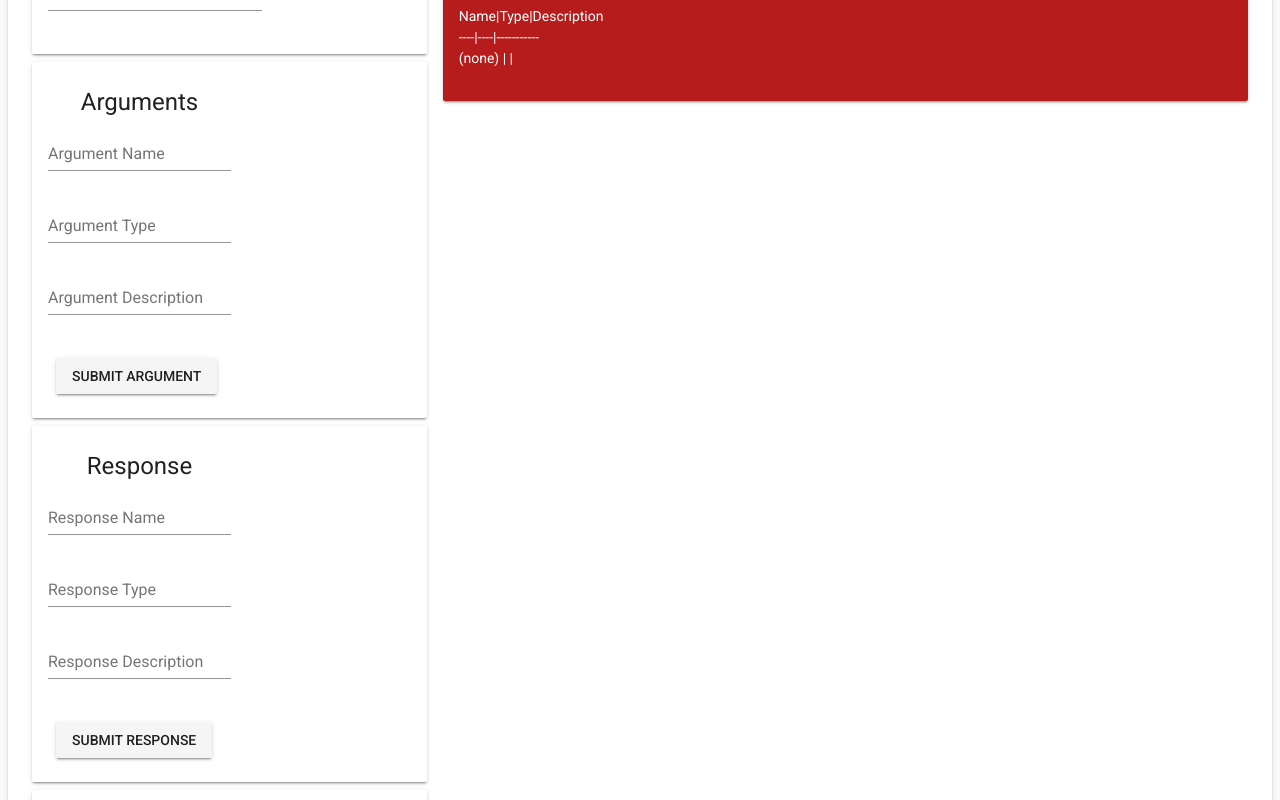
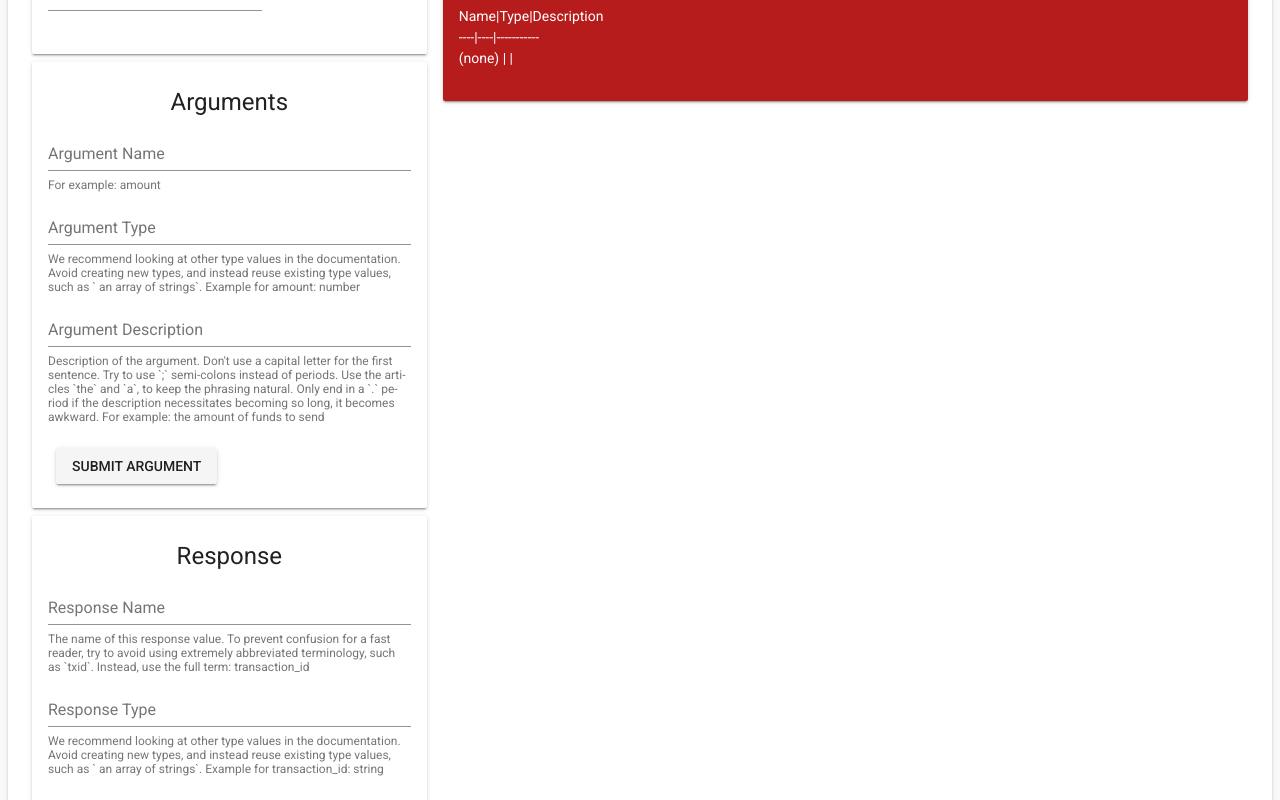
Before and after one commit to blue-santa/kmd-dev-tools, a Vue app in the folder doc-format-machine/: page / in a window 1280 px wide. Shown: the part 780-1580 px from the top of the page. Built offline with nearby package versions, Linux system fonts and the light colour scheme.

Commit message:
real-time modeling active for Arguments

```diff
--- a/doc-format-machine/src/components/Tool.vue
+++ b/doc-format-machine/src/components/Tool.vue
@@ -73,6 +73,7 @@
 								label="Argument Name"
 								v-model="argumentName"
 								hint="For example: amount"
+								persistent-hint="true"
 								/>
 								<v-text-field
 								class="mt-2 mb-2"
@@ -80,6 +81,7 @@
 								label="Argument Type"
 								v-model="argumentType"
 								hint="We recommend looking at other type values in the documentation. Avoid creating new types, and instead reuse existing type values, such as ` an array of strings`. Example for amount: number"
+								persistent-hint="true"
 								/>
 								<v-text-field
 								class="mt-2 mb-2"
@@ -87,6 +89,7 @@
 								label="Argument Description"
 								v-model="argumentDescription"
 								hint="Description of the argument. Don't use a capital letter for the first sentence. Try to use `;` semi-colons instead of periods. Use the articles `the` and `a`, to keep the phrasing natural. Only end in a `.` period if the description necessitates becoming so long, it becomes awkward. For example: the amount of funds to send"
+								persistent-hint="true"
                                                                 />
 							</div>
 							<v-card-actions>
@@ -107,6 +110,7 @@
 								label="Response Name"
 								value=""
 								hint="The name of this response value. To prevent confusion for a fast reader, try to avoid using extremely abbreviated terminology, such as `txid`. Instead, use the full term: transaction_id"
+								persistent-hint="true"
 								/>
 								<v-text-field
 								class="mt-2 mb-2"
@@ -114,6 +118,7 @@
 								label="Response Type"
 								value=""
 								hint="We recommend looking at other type values in the documentation. Avoid creating new types, and instead reuse existing type values, such as ` an array of strings`. Example for transaction_id: string"
+								persistent-hint="true"
 								/>
 								<v-text-field
 								class="mt-2 mb-2"
@@ -121,6 +126,7 @@
 								label="Response Description"
 								value=""
 								hint="Description of the response value. Don't use a capital letter for the first sentence. Try to use `;` semi-colons instead of periods. Use the articles `the` and `a`, to keep the phrasing natural. Only end in a `.` period if the description necessitates becoming so long, it becomes awkward. For example: the transaction id for this transaction"
+								persistent-hint="true"
 								/>
 							</div>
 							<v-card-actions>
@@ -232,18 +238,16 @@
 									The {{ name }} method {{ description }}<br>
 									<br>
 									### Arguments:<br>
-										<span v-for="(test, id) in tests" v-bind:key="id">
-											{{ test.something }}<br>
-										</span>
                                                                         <br>
                                                                         Name|Type|Description<br>
 									----|----|-----------<br>
-										<span v-if="args[0].name">
-											{{ console.log('here') }}
-											{{ buildArgs() }}
+                                                                        <span v-if="args.length < 1 && argumentName === ''">
+                                                                          (none) | | <br>
+                                                                        </span>
+                                                                        <span v-for="(arg, id) in args" v-bind:key="id">
+                                                                          {{ arg.argName  }} | {{ arg.argType }} | {{ arg.argDescription }}<br>
                                                                         </span>
 									<span v-if="argumentName">{{ argumentName }} | {{ argumentType }} | {{ argumentDescription }}<br></span>
-										<span v-else>(none) | | <br></span>
 								</p>
 							</div>
 						</div>
@@ -267,11 +271,6 @@ export default {
 			argumentType: '',
 			argumentDescription: '',
 			args: [
-				{
-					argName: '(none)',
-					argType: '',
-					argDescription: ''
-				}
 			],
 			resps: {
 				play: {
@@ -300,20 +299,19 @@ export default {
 		}
 	},
 	methods: {
+                clearArgumentField() {
+			this.argumentName = ''
+			this.argumentType = ''
+			this.argumentDescription = ''
+                },
 		addArgument() {
-			this.args[this.args.length - 1] = {
+        		this.args.push({
 			  argName: this.argumentName,
                           argType: this.argumentType,
 			  argDescription: this.argumentDescription
-			}
-			this.argumentName = ''
-			this.argumentType = ''
-			this.argumentDescription = ''
-			this.args.push({
-				name: '',
-				type: '',
-				description: ''
 			})
+
+                        this.clearArgumentField()
 		}
 	}
 }
```
Lines whose indentation alone changed are shown as unchanged.
